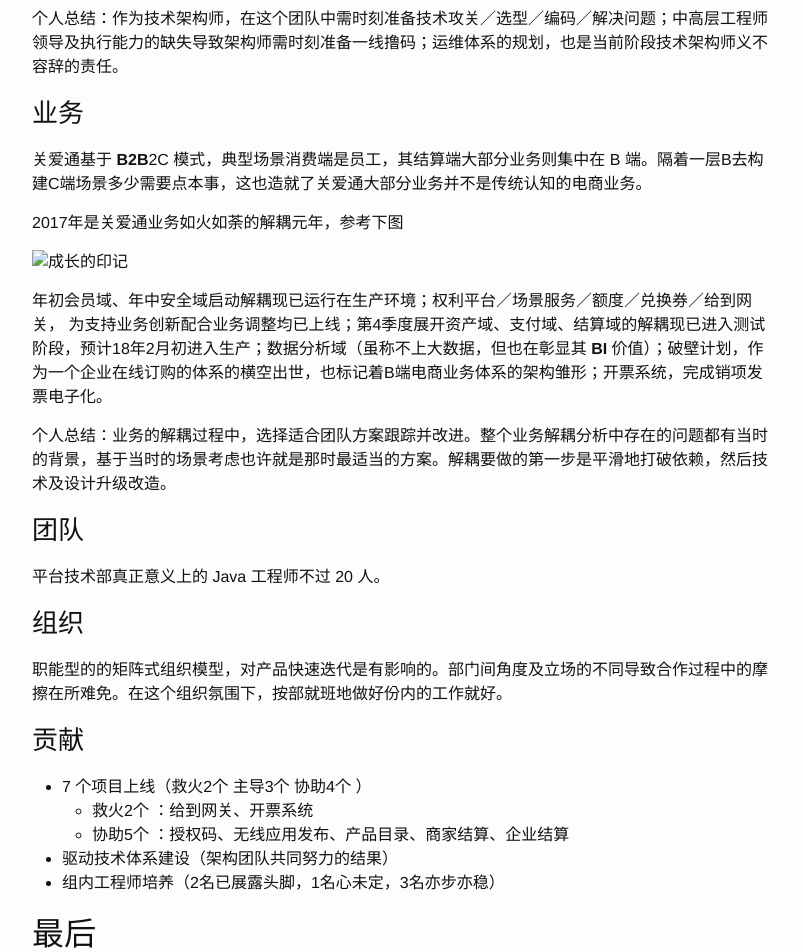
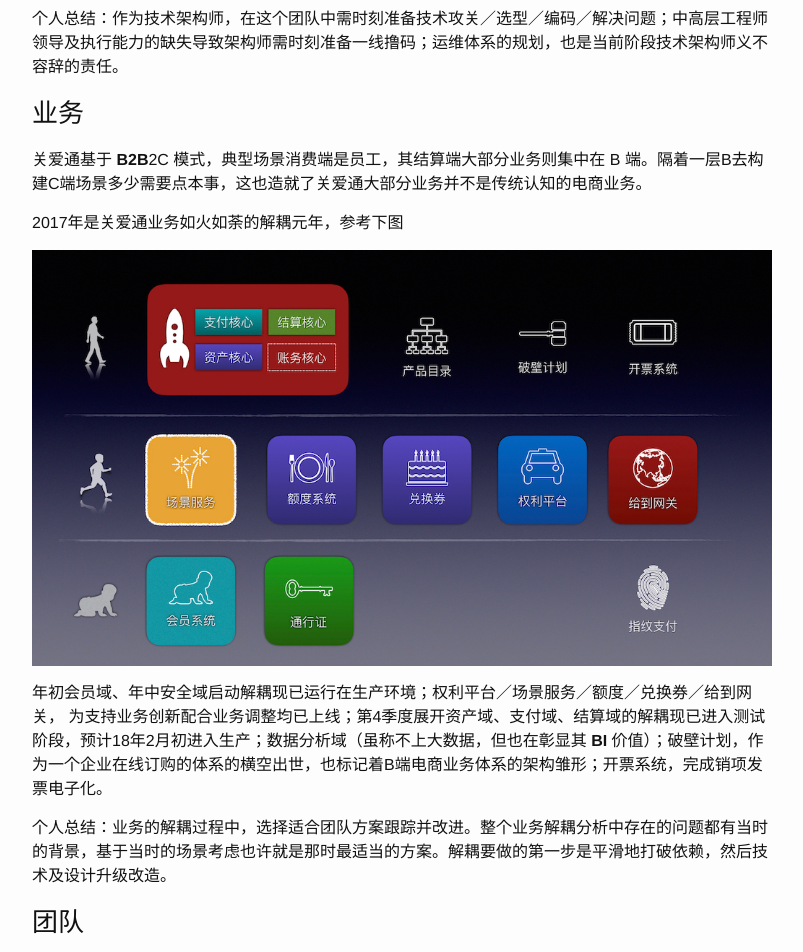
Before and after one commit to atschx/atschx.github.io, a Jekyll site: the page built from _posts/2017-12-31-review.md, in a window 1280 px wide. Shown: the part 2322-3274 px from the top of the page, without its empty margins (238-1041 px from the left). Built offline with Jekyll 4.4.1, drawn with Linux system fonts in a browser that asks for light colours.

Commit message:
fix image link

```diff
--- a/_posts/2017-12-31-review.md
+++ b/_posts/2017-12-31-review.md
@@ -90,7 +90,7 @@
 
 2017年是关爱通业务如火如荼的解耦元年，参考下图
 
-![成长的印记](../assets/images/architect-overview_GAT-2017_12.001.jpeg)
+![成长的印记]({{ site.baseurl }}/assets/images/architect-overview_GAT-2017_12.001.jpeg)
 
 年初会员域、年中安全域启动解耦现已运行在生产环境；权利平台／场景服务／额度／兑换券／给到网关， 为支持业务创新配合业务调整均已上线；第4季度展开资产域、支付域、结算域的解耦现已进入测试阶段，预计18年2月初进入生产；数据分析域（虽称不上大数据，但也在彰显其 **BI** 价值）；破壁计划，作为一个企业在线订购的体系的横空出世，也标记着B端电商业务体系的架构雏形；开票系统，完成销项发票电子化。
 
```
